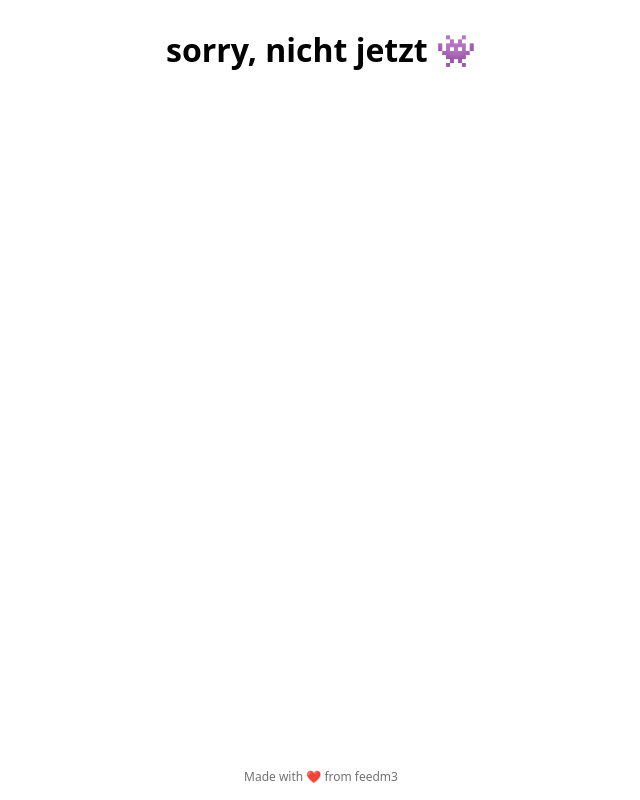
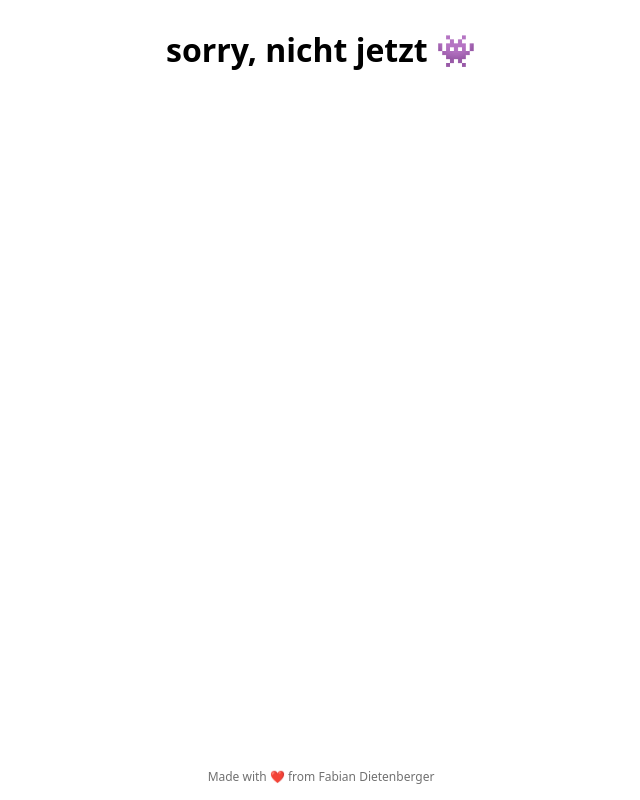
Before and after one commit to feedm3/hatdavezeit, a Next.js app: page / in a window 1280 px wide. Shown: the whole page, without its empty margins (319-959 px from the left). Built offline with nearby package versions, Linux system fonts and the light colour scheme.

Commit message:
feat: change initials

```diff
--- a/pages/index.tsx
+++ b/pages/index.tsx
@@ -58,11 +58,11 @@ export default function Home(
         </div>
         <Footer>
           <UnstyledLink
-            href="https://github.com/feedm3"
+            href="https://dietenberger.me"
             target="_blank"
             rel="noopener"
           >
-            Made with ❤️ from feedm3
+            Made with ❤️ from Fabian Dietenberger
           </UnstyledLink>
         </Footer>
       </Page>
```
Also changed, not shown: package.json (+12 -12 lines), 1 other file (tests, documents, lock files or other folders).
